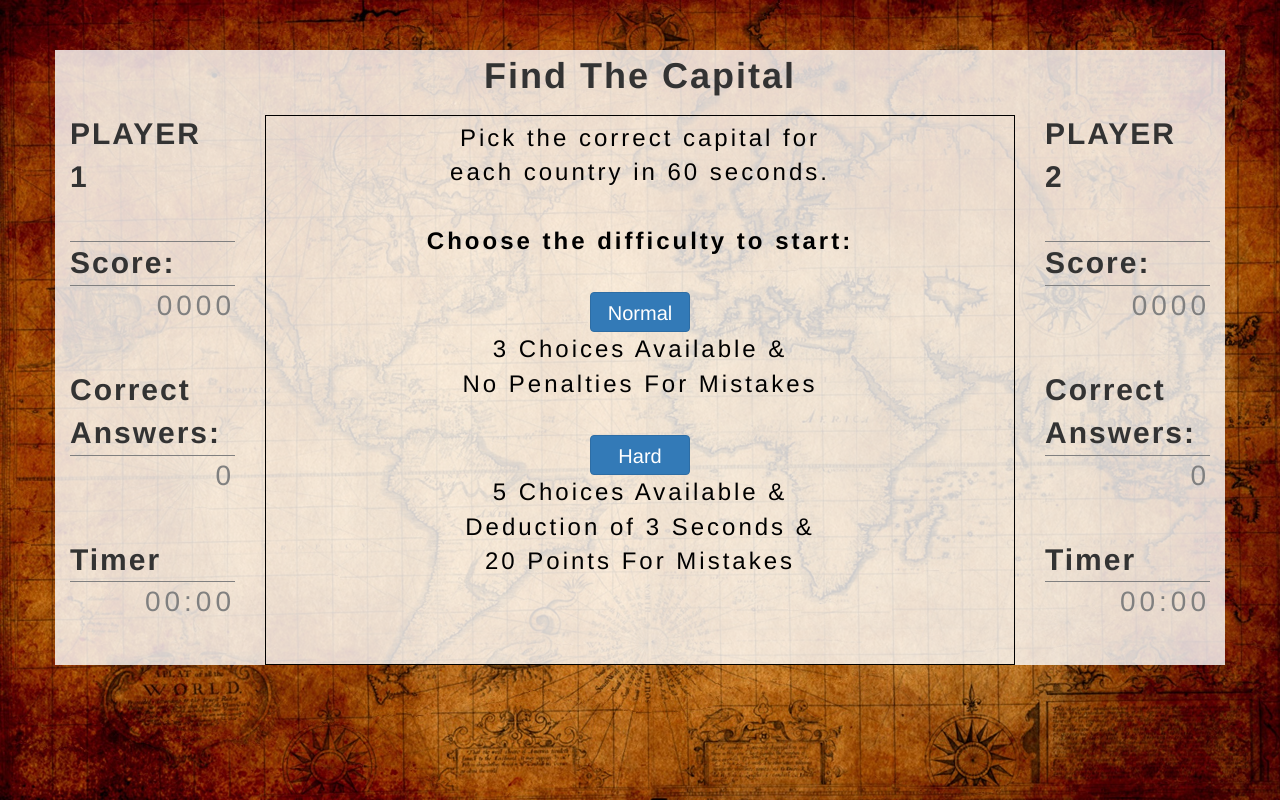
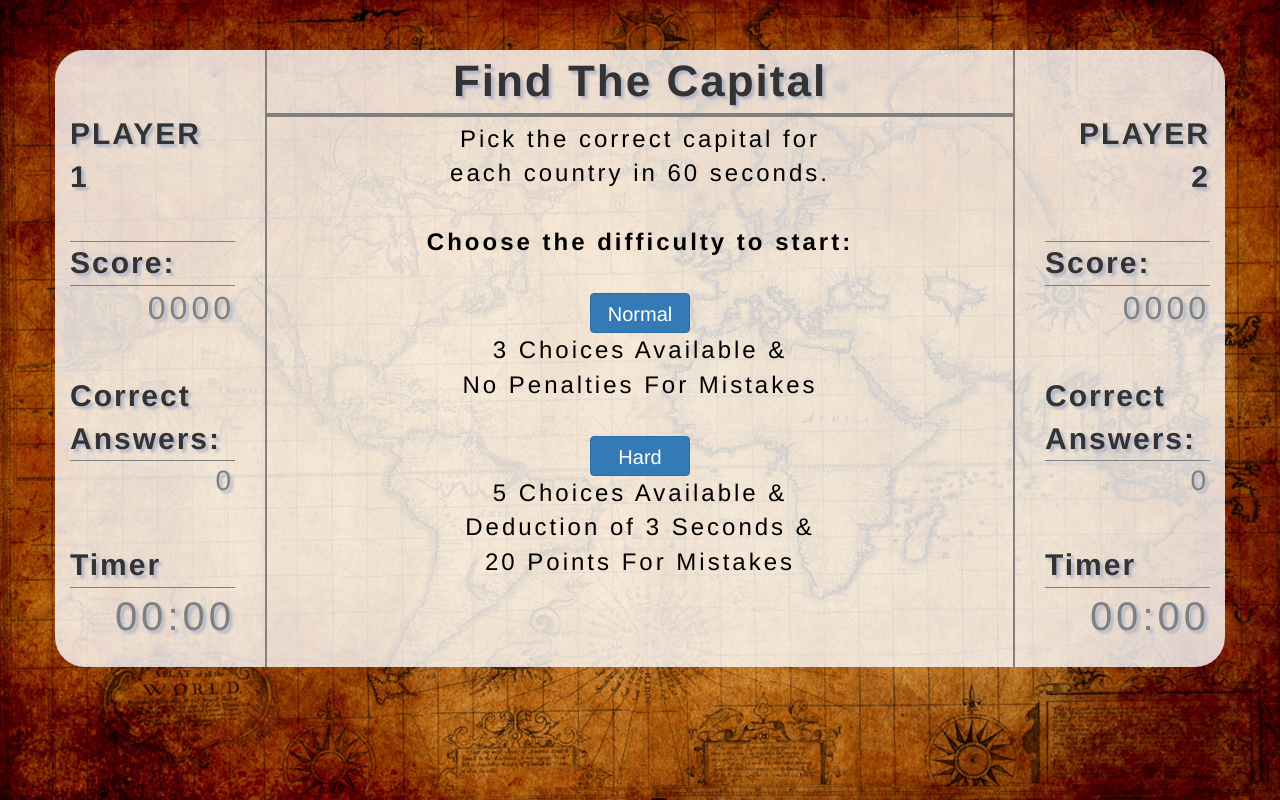
Before and after one commit to akarpas/countries_quiz, a plain HTML site: page index.html in a window 1280 px wide. Drawn offline with nearby package versions, Linux system fonts and the light colour scheme.

Commit message:
finalized design

```diff
--- a/css/style.css
+++ b/css/style.css
@@ -6,6 +6,7 @@ body {
 .container {
   margin: 0 auto;
   max-width: auto;
+  border-radius: 30px;
   min-height: 600px;
   background-color: rgba(255,255,255,0.8);
   /*border: 1px solid black;*/
@@ -13,20 +14,25 @@ body {
 }
 
 .header {
-  font-size: 36px;
+  text-shadow: 3px 3px 3px rgb(174, 181, 200);
+  font-size: 44px;
   font-weight: bold;
   letter-spacing: 2px;
-  /*border-bottom: 1px solid gray;*/
   text-align: center;
   min-height: 65px;
+  border-left: 2px solid gray;
+  border-bottom: 4px solid gray;
+  border-right: 2px solid gray;
 }
 
 .gameboard {
-  border: 1px solid black;
+  border-left: 2px solid gray;
+  border-right: 2px solid gray;
   min-height: 550px;
 }
 
 .scoreboard {
+  text-shadow: 3px 3px 3px rgb(174, 181, 200);
   font-size: 30px;
   font-weight: bold;
   letter-spacing: 2px;
@@ -34,7 +40,8 @@ body {
 }
 
 .score1 {
-  font-size: 28px;
+  text-shadow: 3px 3px 3px rgb(174, 181, 200);
+  font-size: 32px;
   font-weight: 200;
   color: gray;
   letter-spacing: 4px;
@@ -42,7 +49,8 @@ body {
 }
 
 .score2 {
-  font-size: 28px;
+  text-shadow: 3px 3px 3px rgb(174, 181, 200);
+  font-size: 32px;
   font-weight: 200;
   color: gray;
   letter-spacing: 4px;
@@ -50,6 +58,7 @@ body {
 }
 
 .correctboard {
+  text-shadow: 3px 3px 3px rgb(174, 181, 200);
   font-size: 30px;
   font-weight: bold;
   letter-spacing: 2px;
@@ -57,6 +66,7 @@ body {
 }
 
 .correct1 {
+  text-shadow: 3px 3px 3px rgb(174, 181, 200);
   font-size: 28px;
   font-weight: 200;
   color: gray;
@@ -65,6 +75,7 @@ body {
 }
 
 .correct2 {
+  text-shadow: 3px 3px 3px rgb(174, 181, 200);
   font-size: 28px;
   font-weight: 200;
   color: gray;
@@ -73,30 +84,37 @@ body {
 }
 
 .timerboard {
+  text-shadow: 3px 3px 3px rgb(174, 181, 200);
   font-size: 30px;
   font-weight: bold;
   letter-spacing: 2px;
   border-bottom: 1px solid gray;
 }
 
-.playertitle {
+.playertitle1 {
+  text-shadow: 3px 3px 3px rgb(174, 181, 200);
   font-size: 30px;
   font-weight: bold;
   letter-spacing: 2px;
   border-bottom: 1px solid gray;
 }
 
+.playertitle2 {
+  text-shadow: 3px 3px 3px rgb(174, 181, 200);
+  font-size: 30px;
+  font-weight: bold;
+  letter-spacing: 2px;
+  border-bottom: 1px solid gray;
+  text-align: right;
+}
+
 .timer {
-  font-size: 28px;
-  font-weight: 200;
+  text-shadow: 3px 3px 3px rgb(174, 181, 200);
+  font-size: 40px;
+  font-weight: 400;
   color: gray;
   letter-spacing: 4px;
-    text-align: right;
-}
-
-.img_hint {
-  max-height: 60px;
-  border-bottom: 1px solid gray;
+  text-align: right;
 }
 
 .popup {
--- a/index.html
+++ b/index.html
@@ -12,7 +12,7 @@
     <div class="container">
     <div class="row">
       <div class="col-sm-2"><br>
-        <div class="playertitle" id="player1">
+        <div class="playertitle1" id="player1">
             <br>PLAYER<br> 1<br><br>
         </div>
         <div class="scoreboard">
@@ -50,8 +50,8 @@
         </div>
       </div>
       <div class="col-sm-2"><br>
-        <div class="playertitle" id="player2">
-            <br>PLAYER <br>2<br><br>
+        <div class="playertitle2" id="player2">
+            <br>PLAYER<br>2<br><br>
         </div>
         <div class="scoreboard">
           Score:
```
